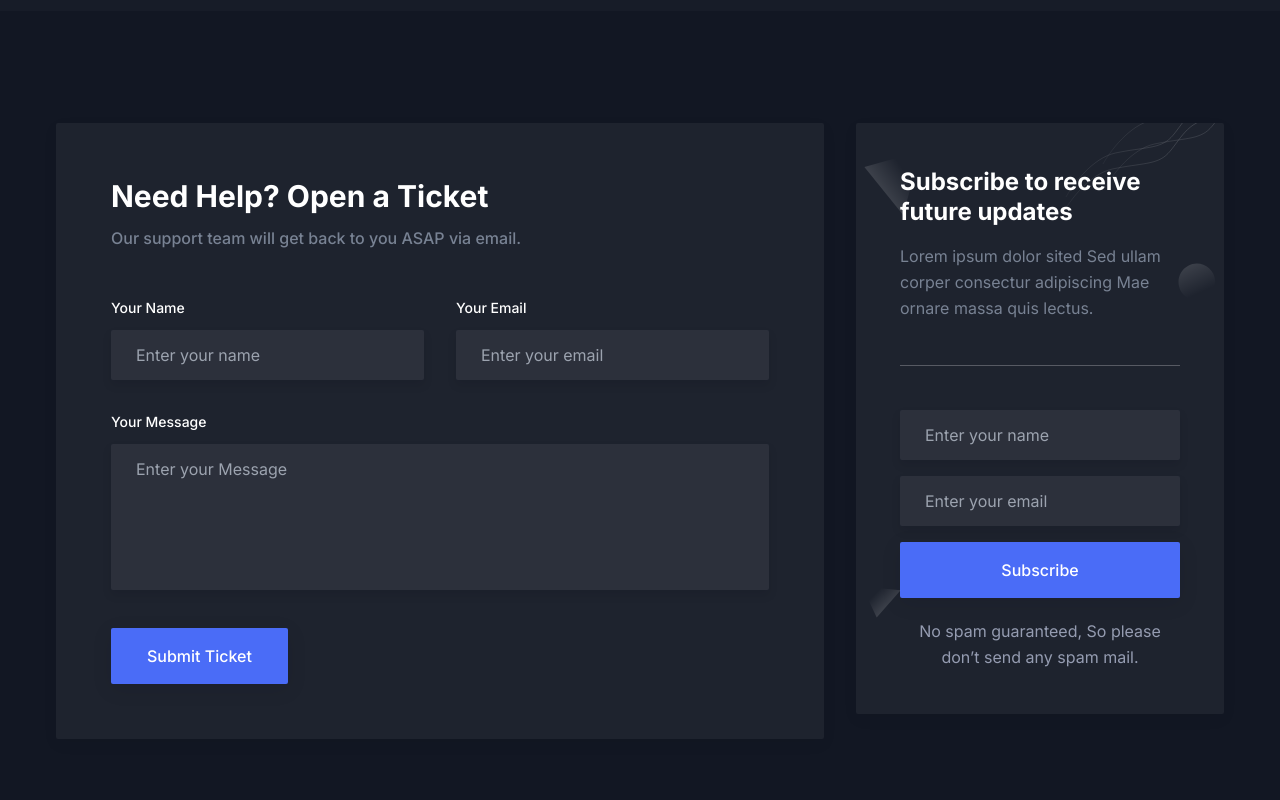
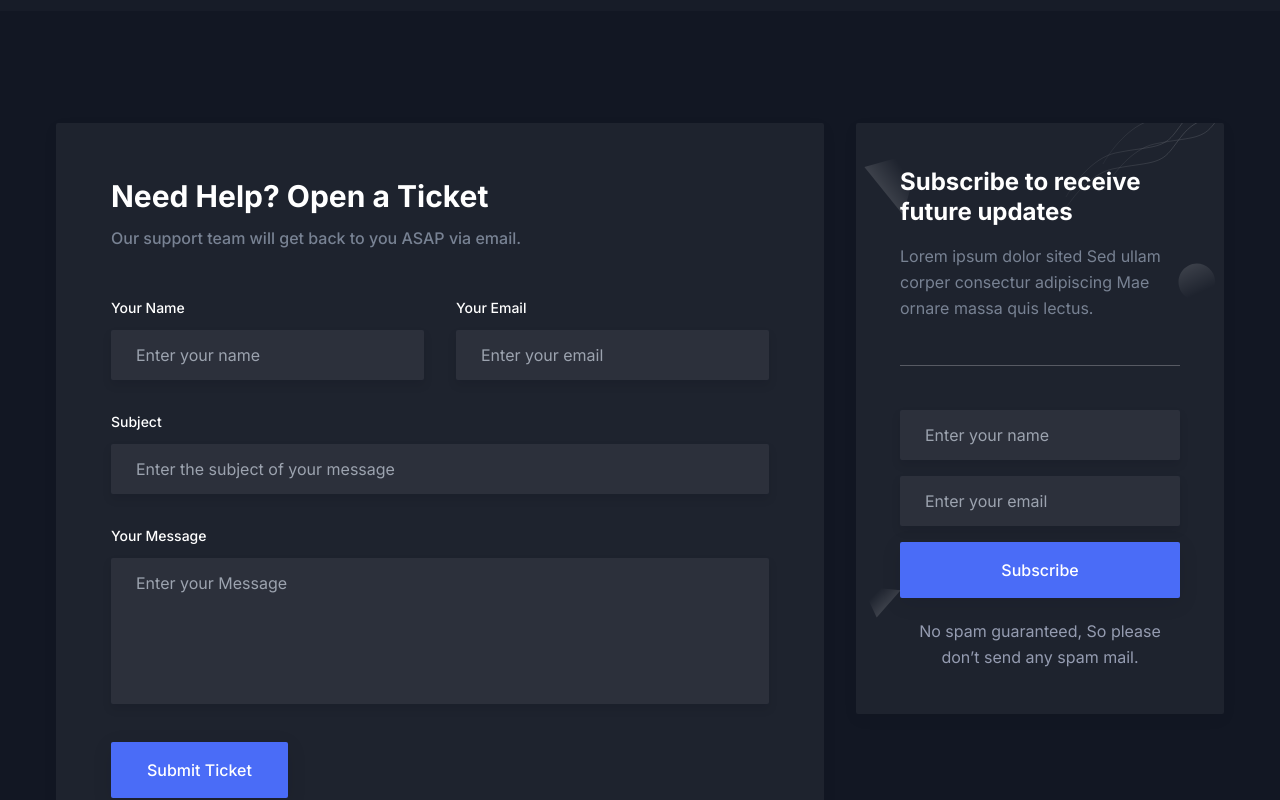
Before and after one commit to BJTM-Technologies/BJTM-SITE, a Next.js app: page / in a window 1280 px wide. Shown: the part 4215-5015 px from the top of the page. Built offline with nearby package versions, Linux system fonts and the light colour scheme.

Commit message:
updating smtp confg

```diff
--- a/app/about/page.tsx
+++ b/app/about/page.tsx
@@ -1,4 +1,5 @@
 import AboutSectionOne from "@/components/About/AboutSectionOne";
+import AboutSectionThree from "@/components/About/AboutSectionThree";
 import AboutSectionTwo from "@/components/About/AboutSectionTwo";
 import Breadcrumb from "@/components/Common/Breadcrumb";
 
@@ -15,10 +16,12 @@ const AboutPage = () => {
     <>
       <Breadcrumb
         pageName="About Us"
-        description="Get to know more about us"
+        // description="Get to know more about us"
+        description="BJTM Technologies is a cutting edge software delivery services company specializing in ready-made products. We provide business with off-the-shelf software solutions that can be rapidly deployed and customized to meet specific needs, enabling oir clients to accelerate their digital transformation journey."
       />
       <AboutSectionOne />
-      {/* <AboutSectionTwo /> */}
+      <AboutSectionTwo />
+      <AboutSectionThree />
     </>
   );
 };
--- /dev/null
+++ b/components/About/AboutSectionThree.tsx
@@ -0,0 +1,21 @@
+import Image from "next/image";
+import SectionTitle from "../Common/SectionTitle";
+
+const AboutSectionThree = () => {
+  return (
+    <section className="py-16 md:py-20 lg:py-28">
+      <div className="container">
+        <div className="-mx-4 flex justify-center items-center">
+          <SectionTitle
+            title="Our Team"
+            paragraph="Our team consists of experienced developers, designers, and industry experts dedicated to creating high-quality software solutions. We combine technical expertise with a deep understanding of client needs to deliver tailored solutions."
+            mb="44px"
+          />
+
+        </div>
+      </div>{" "}
+    </section>
+  );
+};
+
+export default AboutSectionThree;
--- a/components/About/AboutSectionTwo.tsx
+++ b/components/About/AboutSectionTwo.tsx
@@ -1,9 +1,46 @@
 import Image from "next/image";
+import SectionTitle from "../Common/SectionTitle";
 
 const AboutSectionTwo = () => {
   return (
     <section className="py-16 md:py-20 lg:py-28">
       <div className="container">
+        <div className="-mx-4 flex flex-wrap items-center">
+          <div className="w-full px-4 lg:w-1/2">
+            <div
+              className="wow fadeInUp relative mx-auto mb-12 aspect-[25/24] max-w-[500px] text-center lg:m-0"
+              data-wow-delay=".15s"
+            >
+              <Image
+                src="/images/about/about-image-2.svg"
+                alt="about image"
+                fill
+                className="drop-shadow-three dark:hidden dark:drop-shadow-none"
+              />
+              <Image
+                src="/images/about/about-image-2-dark.svg"
+                alt="about image"
+                fill
+                className="hidden drop-shadow-three dark:block dark:drop-shadow-none"
+              />
+            </div>
+          </div>
+          <div className="w-full px-4 lg:w-1/2">
+            <SectionTitle
+              title="Vision Statement"
+              paragraph="To become the leading provider of ready-made software solutions, revolutionizing how businesses adopt and leverage technology across industries."
+              mb="44px"
+            />
+            <div
+              className="wow fadeInUp mb-12 max-w-[570px] lg:mb-0"
+              data-wow-delay=".15s"
+            ></div>
+          </div>
+        </div>
+      </div>
+
+
+      {/* <div className="container">
         <div className="-mx-4 flex flex-wrap items-center">
           <div className="w-full px-4 lg:w-1/2">
             <div
@@ -56,7 +93,7 @@ const AboutSectionTwo = () => {
             </div>
           </div>
         </div>
-      </div>
+      </div> */}
     </section>
   );
 };
--- a/components/Contact/index.tsx
+++ b/components/Contact/index.tsx
@@ -1,38 +1,53 @@
-'use client'
+"use client";
 import { useState } from "react";
 import NewsLatterBox from "./NewsLatterBox";
 
+const initialValues = { name: "", email: "", subject: "", message: "" };
+const initialState = { values: initialValues };
+
 const Contact = () => {
+  // const [to, setTo] = useState("");
+  // const [subject, setSubject] = useState("");
+  // const [message, setMessage] = useState("");
+  // const [status, setStatus] = useState<string | null>(null);
 
-  const [to, setTo] = useState('');
-  const [subject, setSubject] = useState('');
-  const [message, setMessage] = useState('');
-  const [status, setStatus] = useState<string | null>(null);
+  // const handleSubmit = async (e: React.FormEvent) => {
+  //   e.preventDefault();
+  //   try {
+  //     const res = await fetch("/api/sendEmail", {
+  //       method: "POST",
+  //       headers: {
+  //         "Content-Type": "application/json",
+  //       },
+  //       body: JSON.stringify({ to, subject, text: message }),
+  //     });
 
+  //     const result = await res.json();
+  //     if (res.ok) {
+  //       setStatus("Email sent successfully!");
+  //     } else {
+  //       setStatus(`Failed to send email: ${result.message}`);
+  //     }
+  //   } catch (error) {
+  //     console.error(error);
+  //     setStatus("An error occurred while sending the email.");
+  //   }
+  // };
 
-  const handleSubmit = async (e: React.FormEvent) => {
-    e.preventDefault();
-    try {
-      const res = await fetch('/api/sendEmail', {
-        method: 'POST',
-        headers: {
-          'Content-Type': 'application/json',
-        },
-        body: JSON.stringify({ to, subject, text: message }),
-      });
+  const [state, setState] = useState(initialState);
+  const { values } = state;
 
-      const result = await res.json();
-      if (res.ok) {
-        setStatus('Email sent successfully!');
-      } else {
-        setStatus(`Failed to send email: ${result.message}`);
-      }
-    } catch (error) {
-      console.error(error);
-      setStatus('An error occurred while sending the email.');
+  const handleChange = ({ target }) =>
+    setState((prev) => ({
+      ...prev,
+      values: { ...prev.values, [target.name]: target.value },
+    }));
+
+    const onSubmit = async()=>{
+      setState((prev)=>({
+        ...prev,
+      }))
     }
-  };
-
 
   return (
     <section id="contact" className="overflow-hidden py-16 md:py-20 lg:py-28">
@@ -40,7 +55,7 @@ const Contact = () => {
         <div className="-mx-4 flex flex-wrap">
           <div className="w-full px-4 lg:w-7/12 xl:w-8/12">
             <div
-              className="wow fadeInUp shadow-three dark:bg-gray-dark mb-12 rounded-sm bg-white px-8 py-11 sm:p-[55px] lg:mb-5 lg:px-8 xl:p-[55px]"
+              className="wow fadeInUp mb-12 rounded-sm bg-white px-8 py-11 shadow-three dark:bg-gray-dark sm:p-[55px] lg:mb-5 lg:px-8 xl:p-[55px]"
               data-wow-delay=".15s
               "
             >
@@ -50,7 +65,8 @@ const Contact = () => {
               <p className="mb-12 text-base font-medium text-body-color">
                 Our support team will get back to you ASAP via email.
               </p>
-              <form onSubmit={handleSubmit}>
+              {/* <form onSubmit={handleSubmit}> */}
+              <form>
                 <div className="-mx-4 flex flex-wrap">
                   <div className="w-full px-4 md:w-1/2">
                     <div className="mb-8">
@@ -62,8 +78,12 @@ const Contact = () => {
                       </label>
                       <input
                         type="text"
+                        name="name"
+                        value={values.name}
+                        onChange={handleChange}
                         placeholder="Enter your name"
-                        className="border-stroke dark:text-body-color-dark dark:shadow-two w-full rounded-sm border bg-[#f8f8f8] px-6 py-3 text-base text-body-color outline-none focus:border-primary dark:border-transparent dark:bg-[#2C303B] dark:focus:border-primary dark:focus:shadow-none"
+                        className="w-full rounded-sm border border-stroke bg-[#f8f8f8] px-6 py-3 text-base text-body-color outline-none focus:border-primary dark:border-transparent dark:bg-[#2C303B] dark:text-body-color-dark dark:shadow-two dark:focus:border-primary dark:focus:shadow-none"
+                        required
                       />
                     </div>
                   </div>
@@ -77,8 +97,31 @@ const Contact = () => {
                       </label>
                       <input
                         type="email"
+                        name="email"
+                        value={values.email}
+                        onChange={handleChange}
                         placeholder="Enter your email"
-                        className="border-stroke dark:text-body-color-dark dark:shadow-two w-full rounded-sm border bg-[#f8f8f8] px-6 py-3 text-base text-body-color outline-none focus:border-primary dark:border-transparent dark:bg-[#2C303B] dark:focus:border-primary dark:focus:shadow-none"
+                        className="w-full rounded-sm border border-stroke bg-[#f8f8f8] px-6 py-3 text-base text-body-color outline-none focus:border-primary dark:border-transparent dark:bg-[#2C303B] dark:text-body-color-dark dark:shadow-two dark:focus:border-primary dark:focus:shadow-none"
+                        required
+                      />
+                    </div>
+                  </div>
+                  <div className="w-full px-4">
+                    <div className="mb-8">
+                      <label
+                        htmlFor="email"
+                        className="mb-3 block text-sm font-medium text-dark dark:text-white"
+                      >
+                        Subject
+                      </label>
+                      <input
+                        type="subject"
+                        name="subject"
+                        value={values.subject}
+                        onChange={handleChange}
+                        placeholder="Enter the subject of your message"
+                        className="w-full rounded-sm border border-stroke bg-[#f8f8f8] px-6 py-3 text-base text-body-color outline-none focus:border-primary dark:border-transparent dark:bg-[#2C303B] dark:text-body-color-dark dark:shadow-two dark:focus:border-primary dark:focus:shadow-none"
+                        required
                       />
                     </div>
                   </div>
@@ -93,13 +136,19 @@ const Contact = () => {
                       <textarea
                         name="message"
                         rows={5}
+                        value={values.message}
+                        onChange={handleChange}
                         placeholder="Enter your Message"
-                        className="border-stroke dark:text-body-color-dark dark:shadow-two w-full resize-none rounded-sm border bg-[#f8f8f8] px-6 py-3 text-base text-body-color outline-none focus:border-primary dark:border-transparent dark:bg-[#2C303B] dark:focus:border-primary dark:focus:shadow-none"
+                        className="w-full resize-none rounded-sm border border-stroke bg-[#f8f8f8] px-6 py-3 text-base text-body-color outline-none focus:border-primary dark:border-transparent dark:bg-[#2C303B] dark:text-body-color-dark dark:shadow-two dark:focus:border-primary dark:focus:shadow-none"
+                        required
                       ></textarea>
                     </div>
                   </div>
                   <div className="w-full px-4">
-                    <button className="shadow-submit dark:shadow-submit-dark rounded-sm bg-primary px-9 py-4 text-base font-medium text-white duration-300 hover:bg-primary/90">
+                    <button className="rounded-sm bg-primary px-9 py-4 text-base font-medium text-white shadow-submit duration-300 hover:bg-primary/90 dark:shadow-submit-dark"
+                    disabled={!values.name||!values.email||!values.message||!values.subject}
+                    onClick={onSubmit}
+                    >
                       Submit Ticket
                     </button>
                   </div>
```
Also changed, not shown: app/api/sendEmail.ts (renamed from app/sendEmail.ts).
